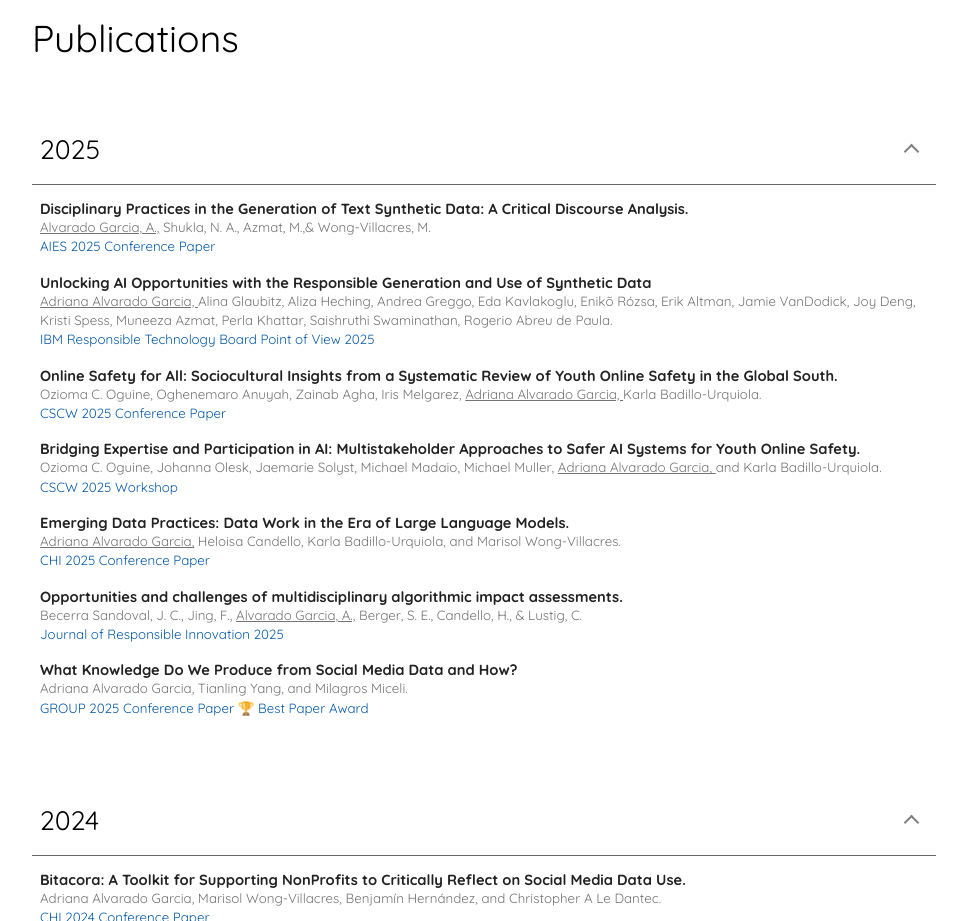
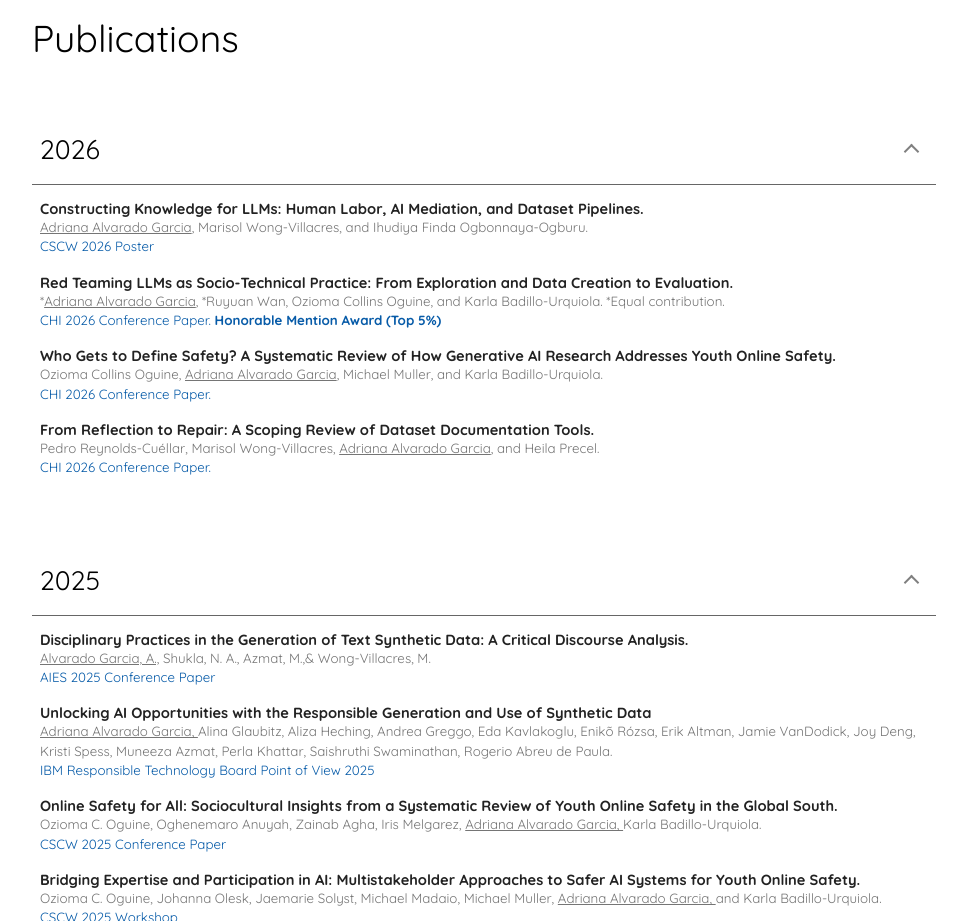
Before and after one commit to AdrianaAG/AdrianaAG.github.io, a plain HTML site: page index.html in a window 1280 px wide. Shown: the part 1240-2161 px from the top of the page, without its empty margins (288-1255 px from the left). Drawn offline with nearby package versions, Linux system fonts and the light colour scheme.

Commit message:
Add 2026 publications and honorable mention award

```diff
--- a/index.html
+++ b/index.html
@@ -127,6 +127,63 @@
       <h2 id="publications-heading" class="section-title">Publications</h2>
 
       <!-- Years are expanded initially. Remove 'open' to collapse a year by default. -->
+      <!-- 2026: copy an article block to add a publication. -->
+      <details class="publication-year" id="year-2026" open>
+        <summary><h3>2026</h3></summary>
+        <article class="publication">
+          <h4>
+            <a href="https://dl.acm.org/doi/10.1145/3785651.3831487">Constructing Knowledge for LLMs:
+            Human Labor, AI Mediation, and Dataset Pipelines.</a>
+          </h4>
+          <p class="authors">
+            <u>Adriana Alvarado Garcia</u>, Marisol Wong-Villacres, and Ihudiya Finda Ogbonnaya-Ogburu.
+          </p>
+          <p class="venue">
+            CSCW 2026 Poster
+          </p>
+        </article>
+
+        <article class="publication">
+          <h4>
+            <a href="https://dl.acm.org/doi/10.1145/3772318.3790792">Red Teaming LLMs as Socio-Technical
+            Practice: From Exploration and Data Creation to Evaluation.</a>
+          </h4>
+          <p class="authors">
+            *<u>Adriana Alvarado Garcia</u>, *Ruyuan Wan, Ozioma Collins Oguine, and Karla Badillo-Urquiola.
+            *Equal contribution.
+          </p>
+          <p class="venue">
+            CHI 2026 Conference Paper. <strong>Honorable Mention Award (Top 5%)</strong>
+          </p>
+        </article>
+
+        <article class="publication">
+          <h4>
+            <a href="https://dl.acm.org/doi/10.1145/3772318.3791346">Who Gets to Define Safety? A Systematic
+            Review of How Generative AI Research Addresses Youth Online Safety.</a>
+          </h4>
+          <p class="authors">
+            Ozioma Collins Oguine, <u>Adriana Alvarado Garcia</u>, Michael Muller, and Karla Badillo-Urquiola.
+          </p>
+          <p class="venue">
+            CHI 2026 Conference Paper.
+          </p>
+        </article>
+
+        <article class="publication">
+          <h4>
+            <a href="https://dl.acm.org/doi/10.1145/3772318.3791344">From Reflection to Repair: A Scoping
+            Review of Dataset Documentation Tools.</a>
+          </h4>
+          <p class="authors">
+            Pedro Reynolds-Cuéllar, Marisol Wong-Villacres, <u>Adriana Alvarado Garcia</u>, and Heila Precel.
+          </p>
+          <p class="venue">
+            CHI 2026 Conference Paper.
+          </p>
+        </article>
+      </details>
+
       <!-- 2025: copy an article block to add a publication. -->
       <details class="publication-year" id="year-2025" open>
         <summary><h3>2025</h3></summary>
```
